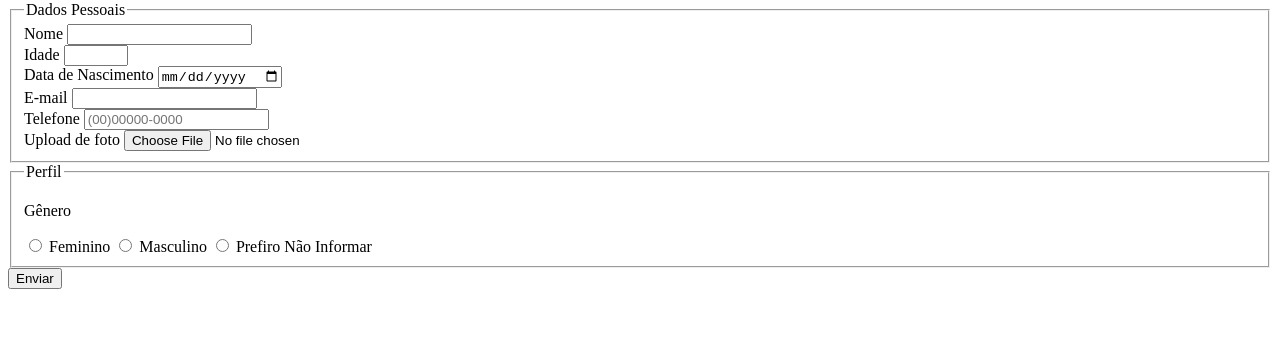
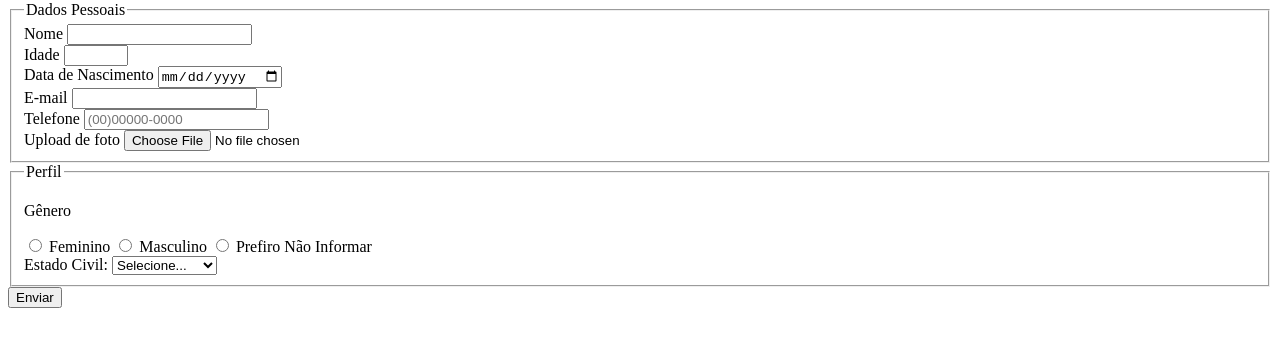
Before and after one commit to BarretoDev001/projeto-culturama, a plain HTML site: page index.html in a window 1280 px wide. Shown: the part 79-426 px from the top of the page. Drawn offline with Linux system fonts and the light colour scheme.

Commit message:
feat: adiciona campo de estado civil

```diff
--- a/index.html
+++ b/index.html
@@ -64,6 +64,18 @@
 
                 <br>
 
+                <label for="maritalStatus">Estado Civil:</label>
+
+                <select name="maritalStatus" id="">
+                    <option value="notInformed">Selecione...</option>
+                    <option value="casado">Casado</option>
+                    <option value="solteiro">Solteiro</option>
+                    <option value="divorciado">Divorciado</option>
+                    <option value="uniaoEstavel">União Estável</option>
+                </select>
+
+            <br>
+
             </fieldset>
 
             <button type="submit">Enviar</button>
```
